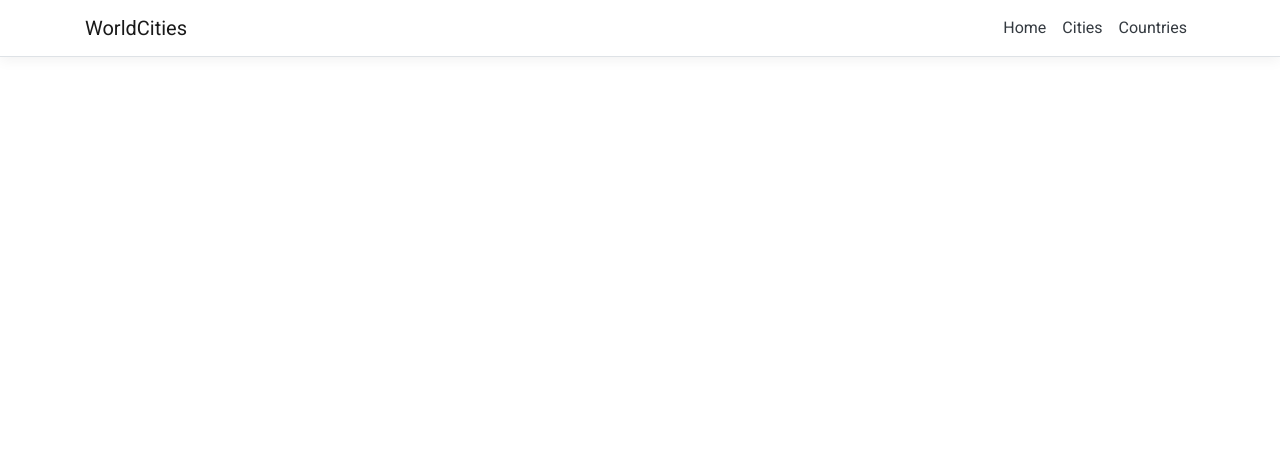
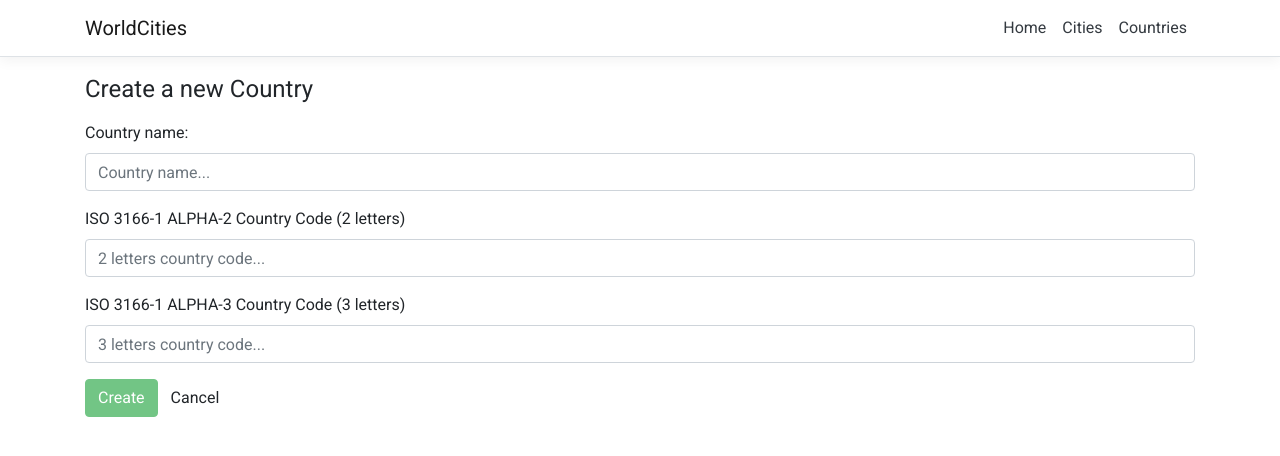
Before and after one commit to VarCharMax/WorldCities, an Angular app in the folder ClientApp/: page /country in a window 1280 px wide. Before the commit this address led to /. Shown: the top 456 px of the page. Built offline with nearby package versions, Linux system fonts and the light colour scheme.

Commit message:
Country edit

```diff
--- a/ClientApp/src/app/app.module.ts
+++ b/ClientApp/src/app/app.module.ts
@@ -11,6 +11,7 @@
 import { NgModule } from '@angular/core';
 import { RouterModule } from '@angular/router';
 import { CountriesComponent } from './countries/countries.component';
+import { CountryEditComponent } from './countries/country-edit.component';
 import { FormControl, ReactiveFormsModule } from '@angular/forms';
 @NgModule({
   declarations: [
@@ -20,6 +21,7 @@
     CitiesComponent,
     CountriesComponent,
     CityEditComponent,
+    CountryEditComponent,
   ],
   imports: [
     BrowserModule.withServerTransition({ appId: 'ng-cli-universal' }),
@@ -31,6 +33,8 @@
       { path: 'city/:id', component: CityEditComponent },
       { path: 'city', component: CityEditComponent },
       { path: 'countries', component: CountriesComponent },
+      { path: 'country/:id', component: CountryEditComponent },
+      { path: 'country', component: CountryEditComponent },
     ]),
     BrowserAnimationsModule,
     AngularMaterialModule,
--- a/ClientApp/src/app/cities/city-edit.component.ts
+++ b/ClientApp/src/app/cities/city-edit.component.ts
@@ -3,7 +3,15 @@
 import { ActivatedRoute, Router } from '@angular/router';
 import { City } from './city';
 import { Country } from '../countries/country';
-import { FormControl, FormGroup } from '@angular/forms';
+import {
+  FormControl,
+  FormGroup,
+  Validators,
+  AbstractControl,
+  AsyncValidatorFn,
+} from '@angular/forms';
+import { Observable } from 'rxjs';
+import { map } from 'rxjs/operators';
 @Component({
   selector: 'app-city-edit',
   templateUrl: './city-edit.component.html',
@@ -24,12 +32,16 @@
     @Inject('BASE_URL') private baseUrl: string
   ) {}
   ngOnInit(): void {
-    this.form = new FormGroup({
-      name: new FormControl(''),
-      lat: new FormControl(''),
-      lon: new FormControl(''),
-      countryId: new FormControl(''),
-    });
+    this.form = new FormGroup(
+      {
+        name: new FormControl('', Validators.required),
+        lat: new FormControl('', Validators.required),
+        lon: new FormControl('', Validators.required),
+        countryId: new FormControl('', Validators.required),
+      },
+      null,
+      this.isDupeCity()
+    );
 
     this.loadData();
   }
@@ -98,4 +110,24 @@
       );
     }
   }
+
+  isDupeCity(): AsyncValidatorFn {
+    return (
+      control: AbstractControl
+    ): Observable<{ [key: string]: any } | null> => {
+      var city = <City>{};
+      city.id = this.id ? this.id : 0;
+      city.name = this.form.get('name').value;
+      city.lat = +this.form.get('lat').value;
+      city.lon = +this.form.get('lon').value;
+      city.countryId = +this.form.get('countryId').value;
+
+      var url = this.baseUrl + 'api/cities/IsDupeCity';
+      return this.http.post<boolean>(url, city).pipe(
+        map((result) => {
+          return result ? { isDupeCity: true } : null;
+        })
+      );
+    };
+  }
 }
--- a/ClientApp/src/app/countries/countries.component.html
+++ b/ClientApp/src/app/countries/countries.component.html
@@ -3,6 +3,12 @@
 <p>Here's a list of countries: feel free to play with it.</p>
 
 <p *ngIf="!countries"><em>Loading...</em></p>
+
+<div class="commands text-right" *ngIf="countries">
+  <button type="submit" [routerLink]="['/country']" class="btn btn-success">
+    Add a new Country
+  </button>
+</div>
 
 <mat-form-field [hidden]="!countries">
   <input
@@ -31,7 +37,9 @@
   <!-- Name Column -->
   <ng-container matColumnDef="name">
     <th mat-header-cell *matHeaderCellDef mat-sort-header>Name</th>
-    <td mat-cell *matCellDef="let country">{{ country.name }}</td>
+    <td mat-cell *matCellDef="let country">
+      <a [routerLink]="['/country', country.id]">{{ country.name }}</a>
+    </td>
   </ng-container>
 
   <!-- Lat Column -->
--- /dev/null
+++ b/ClientApp/src/app/countries/country-edit.component.css
@@ -0,0 +1,13 @@
+input.ng-valid {
+  border-left: 5px solid green;
+}
+
+input.ng-invalid.ng-dirty,
+input.ng-invalid.ng-touched {
+  border-left: 5px solid red;
+}
+
+input.ng-valid ~ .valid-feedback,
+input.ng-invalid ~ .invalid-feedback {
+  display: block;
+}
--- /dev/null
+++ b/ClientApp/src/app/countries/country-edit.component.html
@@ -0,0 +1,121 @@
+<div class="country-edit">
+  <h1>{{ title }}</h1>
+
+  <p *ngIf="this.id && !country"><em>Loading...</em></p>
+
+  <div class="form" [formGroup]="form" (ngSubmit)="onSubmit()">
+    <div class="form-group">
+      <label for="name">Country name:</label>
+      <br />
+      <input
+        type="text"
+        id="name"
+        formControlName="name"
+        required
+        placeholder="Country name..."
+        class="form-control"
+      />
+
+      <div
+        *ngIf="
+          form.get('name').invalid &&
+          (form.get('name').dirty || form.get('name').touched)
+        "
+        class="invalid-feedback"
+      >
+        <div *ngIf="form.get('name').errors?.required">Name is required.</div>
+        <div *ngIf="form.get('name').errors?.isDupeField">
+          Name does already exist: please choose another.
+        </div>
+      </div>
+    </div>
+
+    <div class="form-group">
+      <label for="iso2">ISO 3166-1 ALPHA-2 Country Code (2 letters)</label>
+      <br />
+      <input
+        type="text"
+        id="iso2"
+        formControlName="iso2"
+        required
+        placeholder="2 letters country code..."
+        class="form-control"
+      />
+
+      <div
+        *ngIf="
+          form.get('iso2').invalid &&
+          (form.get('iso2').dirty || form.get('iso2').touched)
+        "
+        class="invalid-feedback"
+      >
+        <div *ngIf="form.get('iso2').errors?.required">
+          ISO 3166-1 ALPHA-2 country code is required.
+        </div>
+        <div *ngIf="form.get('iso2').errors?.pattern">
+          ISO 3166-1 ALPHA-2 country code requires 2 letters.
+        </div>
+        <div *ngIf="form.get('iso2').errors?.isDupeField">
+          This ISO 3166-1 ALPHA-2 country code already exist: please choose
+          another.
+        </div>
+      </div>
+    </div>
+
+    <div class="form-group">
+      <label for="iso3">ISO 3166-1 ALPHA-3 Country Code (3 letters)</label>
+      <br />
+      <input
+        type="text"
+        id="iso3"
+        formControlName="iso3"
+        required
+        placeholder="3 letters country code..."
+        class="form-control"
+      />
+
+      <div
+        *ngIf="
+          form.get('iso3').invalid &&
+          (form.get('iso3').dirty || form.get('iso3').touched)
+        "
+        class="invalid-feedback"
+      >
+        <div *ngIf="form.get('iso3').errors?.required">
+          ISO 3166-1 ALPHA-3 country code is required.
+        </div>
+        <div *ngIf="form.get('iso3').errors?.pattern">
+          ISO 3166-1 ALPHA-3 country code requires 3 letters.
+        </div>
+        <div *ngIf="form.get('iso3').errors?.isDupeField">
+          This ISO 3166-1 ALPHA-3 country code already exist: please choose
+          another.
+        </div>
+      </div>
+    </div>
+
+    <div class="form-group commands">
+      <button
+        *ngIf="id"
+        type="submit"
+        (click)="onSubmit()"
+        [disabled]="form.invalid"
+        class="btn btn-success"
+      >
+        Save
+      </button>
+      <button
+        *ngIf="!id"
+        type="submit"
+        (click)="onSubmit()"
+        [disabled]="form.invalid"
+        class="btn btn-success"
+      >
+        Create
+      </button>
+      <button type="button" [routerLink]="['/countries']" class="btn">
+        Cancel
+      </button>
+    </div>
+  </div>
+</div>
--- /dev/null
+++ b/ClientApp/src/app/countries/country-edit.component.ts
@@ -0,0 +1,123 @@
+import { Component, Inject, OnInit } from '@angular/core';
+import { HttpClient, HttpParams } from '@angular/common/http';
+import { ActivatedRoute, Router } from '@angular/router';
+import { Country } from '../countries/country';
+import {
+  FormGroup,
+  FormBuilder,
+  Validators,
+  AbstractControl,
+  AsyncValidatorFn,
+} from '@angular/forms';
+import { Observable } from 'rxjs';
+import { map } from 'rxjs/operators';
+
+@Component({
+  selector: 'app-country-edit',
+  templateUrl: './country-edit.component.html',
+  styleUrls: ['./country-edit.component.css'],
+})
+/** country-edit component*/
+export class CountryEditComponent implements OnInit {
+  title: string;
+  form: FormGroup;
+  country: Country;
+  id?: number;
+
+  /** country-edit ctor */
+  constructor(
+    private fb: FormBuilder,
+    private activatedRoute: ActivatedRoute,
+    private router: Router,
+    private http: HttpClient,
+    @Inject('BASE_URL') private baseUrl: string
+  ) {
+    this.loadData();
+  }
+  ngOnInit(): void {
+    this.form = this.fb.group({
+      name: ['', Validators.required, this.isDupeField('name')],
+      iso2: [
+        '',
+        [Validators.required, Validators.pattern('[a-zA-Z]{2}')],
+        this.isDupeField('iso2'),
+      ],
+      iso3: [
+        '',
+        [Validators.required, Validators.pattern('[a-zA-Z]{3}')],
+        this.isDupeField('iso3'),
+      ],
+    });
+    this.loadData();
+  }
+
+  loadData() {
+    this.id = +this.activatedRoute.snapshot.paramMap.get('id');
+
+    if (this.id) {
+      const url = this.baseUrl + 'api/countries/' + this.id;
+
+      this.http.get<Country>(url).subscribe(
+        (result) => {
+          this.country = result;
+          this.title = 'Edit - ' + this.country.name;
+        },
+        (error) => console.error(error)
+      );
+    } else {
+      this.title = 'Create a new Country';
+    }
+  }
+
+  onSubmit() {
+    const country = this.id ? this.country : <Country>{};
+
+    country.name = this.form.get('name').value;
+    country.iso2 = this.form.get('iso2').value;
+    country.iso3 = this.form.get('iso3').value;
+
+    if (this.id) {
+      const url = this.baseUrl + 'api/countries/' + this.country.id;
+      this.http.put<Country>(url, country).subscribe(
+        (result) => {
+          console.log('Country ' + this.country.id + ' has been updated.');
+
+          this.router.navigate(['/countries']);
+        },
+        (error) => console.error(error)
+      );
+    } else {
+      const url = this.baseUrl + 'api/countries/';
+
+      this.http.post<Country>(url, country).subscribe(
+        (result) => {
+          console.log('Country ' + result.id + ' has been created.');
+
+          this.router.navigate(['/countries']);
+        },
+        (error) => console.error(error)
+      );
+    }
+  }
+
+  isDupeField(fieldName: string): AsyncValidatorFn {
+    return (
+      control: AbstractControl
+    ): Observable<{ [key: string]: any } | null> => {
+      const params = new HttpParams()
+        .set('countryId', this.id ? this.id.toString() : '0')
+        .set('fieldName', fieldName)
+        .set('fieldValue', control.value);
+
+      const url = this.baseUrl + 'api/countries/IsDupeField';
+
+      return this.http
+        .post<boolean>(url, null, { params })
+        .pipe(
+          map((result) => {
+            return result ? { isDupeField: true } : null;
+          })
+        );
+    };
+  }
+}
```
Also changed, not shown: ClientApp/src/tslint.json (+9 -15 lines), 2 other files (tests, documents, lock files or other folders).
